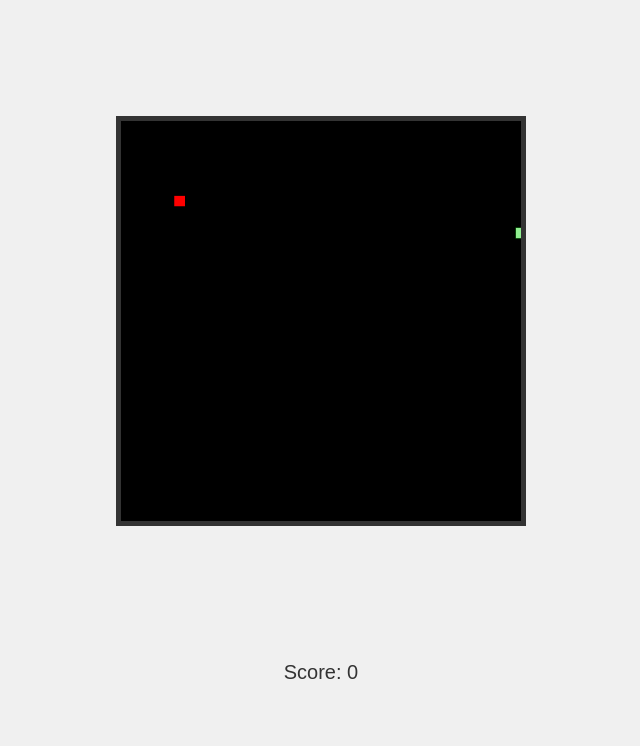
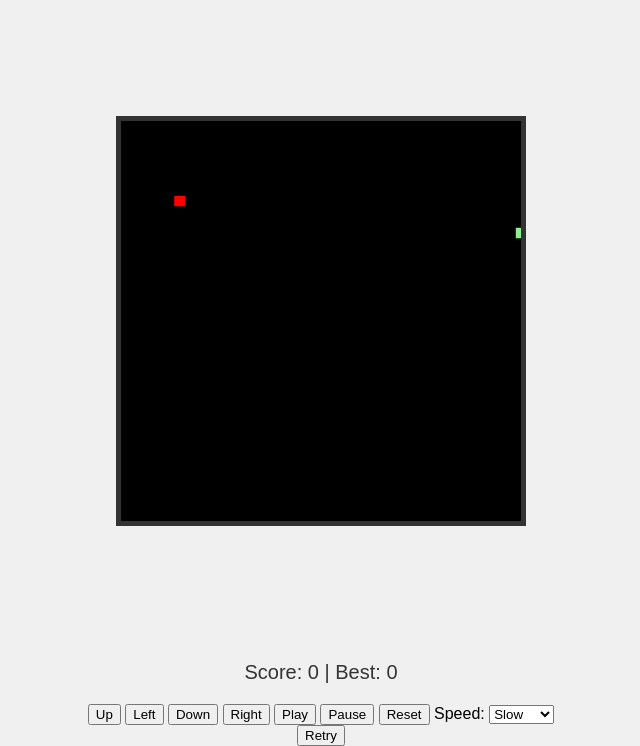
Before and after one commit to Ak-N-G/Snake-game, a plain HTML site: page index.html in a window 1280 px wide. Shown: the part 79-825 px from the top of the page, without its empty margins (319-959 px from the left). Before the commit the page ends 800 px from the top, so only its background shows below. Drawn offline with Linux system fonts and the light colour scheme.

Commit message:
index.html

```diff
--- a/index.html
+++ b/index.html
@@ -11,7 +11,32 @@
   <div class="game-container">
     <canvas id="gameCanvas"></canvas>
   </div>
-  <p id="score">Score: 0</p>
+  <p id="score">Score: 0 | Best: 0</p>
+
+  <div class="controls">
+    <!-- Movement buttons -->
+    <button id="up-btn">Up</button>
+    <button id="left-btn">Left</button>
+    <button id="down-btn">Down</button>
+    <button id="right-btn">Right</button>
+
+    <!-- Play, Pause, and Reset buttons -->
+    <button id="play-btn">Play</button>
+    <button id="pause-btn">Pause</button>
+    <button id="reset-btn">Reset</button>
+
+    <!-- Speed level selector -->
+    <label for="speed-level">Speed:</label>
+    <select id="speed-level">
+      <option value="100">Slow</option>
+      <option value="80">Normal</option>
+      <option value="50">Fast</option>
+    </select>
+  </div>
+
+  <!-- Retry button (hidden initially) -->
+  <button id="retry-btn" class="hidden">Retry</button>
+
   <script src="script.js"></script>
 </body>
 </html>
```
